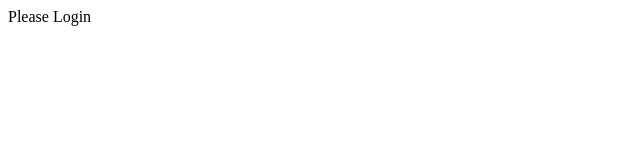
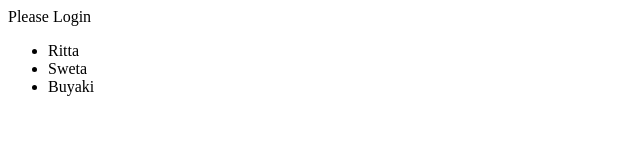
Before and after one commit to Buyaki01/angular-note-taking-app, an Angular app: page / in a window 1280 px wide. Shown: the top 160 px of the page, without its empty margins (0-640 px from the left). Built offline with nearby package versions, Linux system fonts and the light colour scheme.

Commit message:
Add for loop

```diff
--- a/src/app/app.component.html
+++ b/src/app/app.component.html
@@ -5,3 +5,7 @@
 
 <div *ngIf="isLoggedIn; else loggedOut">Welcome back, {{ username }}</div>
 <ng-template #loggedOut>Please Login</ng-template>
+
+<ul>
+  <li *ngFor="let name of names">{{ name }}</li>
+</ul>
--- a/src/app/app.component.ts
+++ b/src/app/app.component.ts
@@ -10,4 +10,6 @@ export class AppComponent {
 
   isLoggedIn: boolean = false;
   username: string = "Ritta";
+
+  names: string[] = ['Ritta', 'Sweta', 'Buyaki']
 }
```
